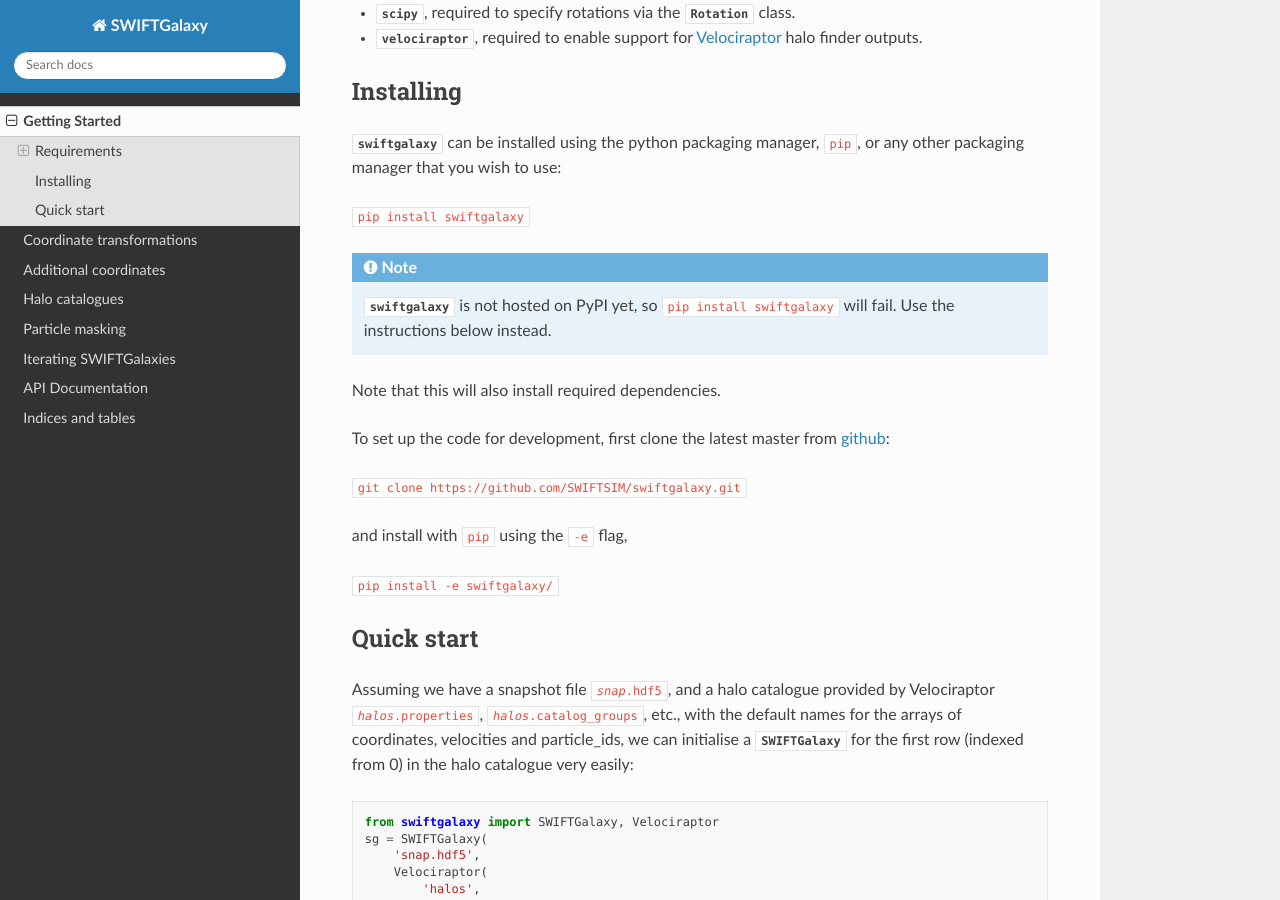
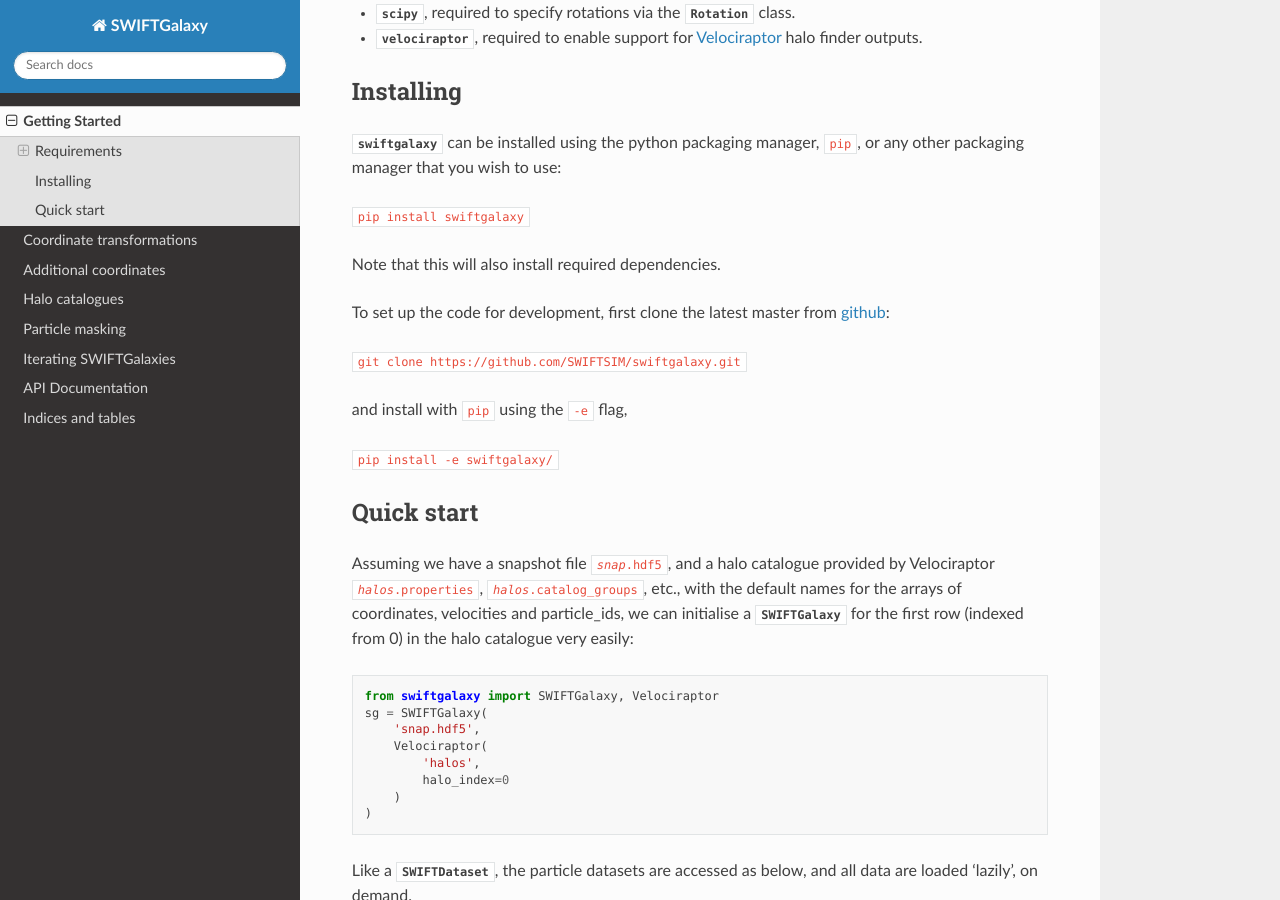
Before and after one commit to SWIFTSIM/swiftgalaxy, a Sphinx documentation site: the page built from docs/source/getting_started/index.rst, in a window 1280 px wide and 900 px high, scrolled down 731 px. Built offline with Sphinx 7.4.7 and the Read the Docs theme 3.1.0, drawn with Linux system fonts in a browser that asks for light colours.

Commit message:
Minor docs changes

```diff
--- a/docs/source/getting_started/index.rst
+++ b/docs/source/getting_started/index.rst
@@ -33,10 +33,6 @@ Installing
 :mod:`swiftgalaxy` can be installed using the python packaging manager, ``pip``, or any other packaging manager that you wish to use:
 
 ``pip install swiftgalaxy``
-
-.. note::
-
-   :mod:`swiftgalaxy` is not hosted on PyPI yet, so ``pip install swiftgalaxy`` will fail. Use the instructions below instead.
 
 Note that this will also install required dependencies.
 
```
Also changed, not shown: docs/source/halo_catalogues/index.rst (+4 -4 lines), 1 other file.
